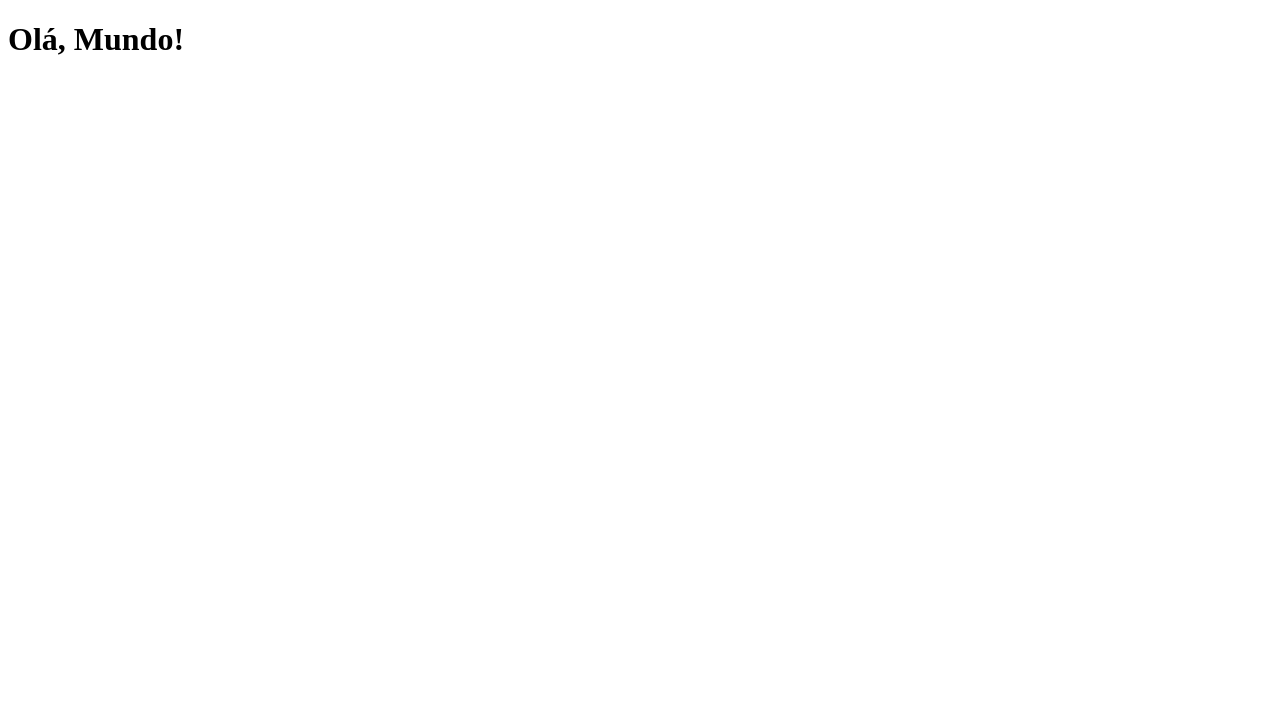
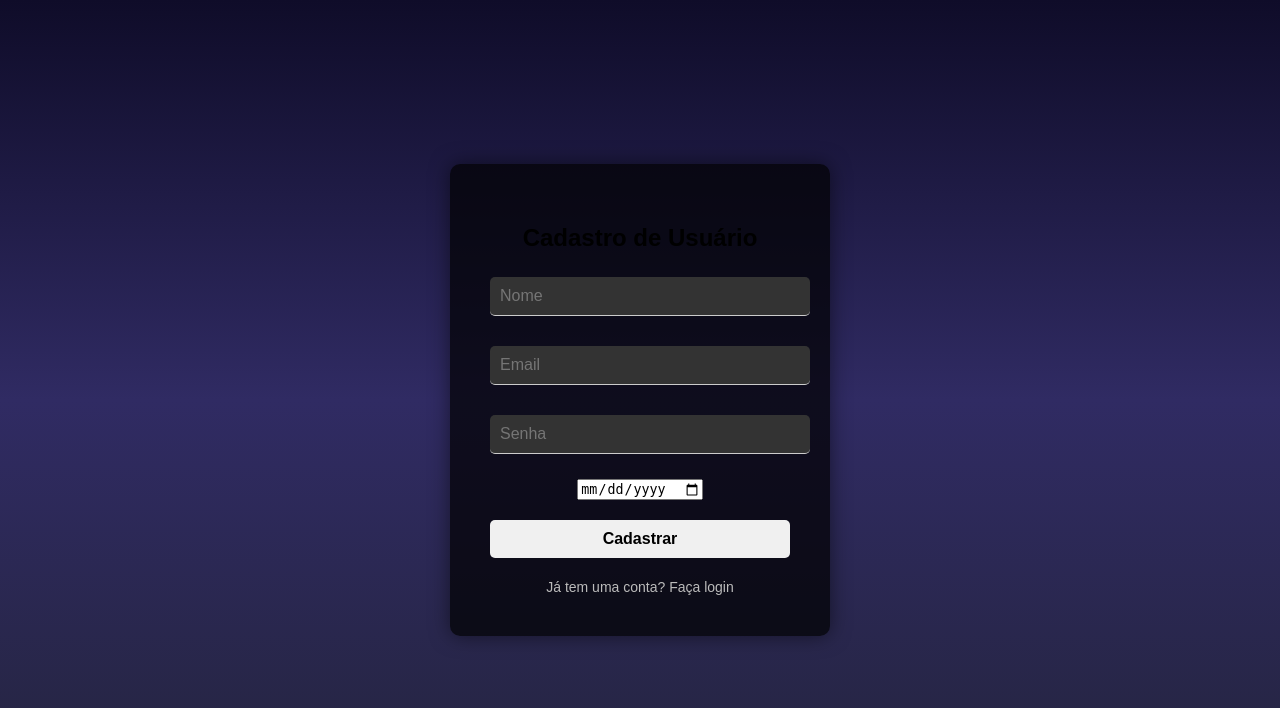
Before and after one commit to Luerfel/Integrador-ll, a Flask app: page /cadastro in a window 1280 px wide. Before the commit the part shown is almost empty. Shown: the top 708 px of the page. Run offline with Flask 3, Linux system fonts and the light colour scheme.

Commit message:
tela de cadastro funcionando

```diff
--- a/app.py
+++ b/app.py
@@ -91,17 +91,43 @@ Uso: Esta função é chamada quando um moderador faz login com sucesso.
 """
     return render_template('area_moderador.html')  # Renderiza a página da área do moderador
 
-# Rota para a página de cadastro
-@app.route('/cadastro')
-
+@app.route('/cadastro', methods=['GET', 'POST'])
+@app.route('/cadastro', methods=['GET', 'POST'])
 def cadastro():
     """
-Esta função renderiza a página HTML correspondente à área do moderador
-(area_moderador.html).
+    Esta função lida com o processo de cadastro de um novo usuário.
+    - Se o método for GET, renderiza a página de cadastro.
+    - Se o método for POST, coleta os dados fornecidos pelo formulário, insere-os no banco de dados
+      e redireciona o usuário para a página de login.
+    """
+    if request.method == 'POST':
+        nome = request.form['nome']
+        email = request.form['email']
+        senha = request.form['senha']
+        data_nascimento = request.form['data_nascimento']
 
-Uso: Esta função é chamada quando um moderador faz login com sucesso."""
+        # Conectar ao banco de dados e inserir o novo usuário
+        conn = sqlite3.connect(database_path)
+        cursor = conn.cursor()
 
-    return render_template('cadastro.html')  # Renderiza a página de cadastro
+        try:
+            cursor.execute('''
+                INSERT INTO usuarios (nome, email, senha, data_nascimento)
+                VALUES (?, ?, ?, ?)
+            ''', (nome, email, senha, data_nascimento))
+
+            conn.commit()
+            return redirect(url_for('home'))  # Redireciona para a página de login após o cadastro
+
+        except sqlite3.IntegrityError:
+            # Caso o email já esteja cadastrado
+            return 'Erro: Email já cadastrado. Tente novamente com um email diferente.', 400
+
+        finally:
+            conn.close()
+
+    # Se for uma requisição GET, renderiza o template da página de cadastro
+    return render_template('cadastro.html')
 
 # Servir arquivos estáticos (CSS, JS, imagens)
 @app.route('/static/<path:path>')
--- a/templates/cadastro.html
+++ b/templates/cadastro.html
@@ -3,9 +3,31 @@
 <head>
     <meta charset="UTF-8">
     <meta name="viewport" content="width=device-width, initial-scale=1.0">
-    <title>Olá, Mundo!</title>
+    <title>Cadastro de Usuário</title>
+    <link rel="stylesheet" href="/static/css/styles.css">
 </head>
 <body>
-    <h1 id="message">Olá, Mundo!</h1>
+    <div class="login-container">
+        <h2>Cadastro de Usuário</h2>
+        <form id="cadastroForm" method="POST" action="/cadastro">
+            <div class="input-container">
+                <input type="text" name="nome" placeholder="Nome" required>
+            </div>
+            <div class="input-container">
+                <input type="text" name="email" placeholder="Email" required>
+            </div>
+            <div class="input-container">
+                <input type="password" name="senha" placeholder="Senha" required>
+            </div>
+            <div class="input-container">
+                <input type="date" name="data_nascimento" placeholder="Data de Nascimento" required>
+            </div>
+            <button type="submit">Cadastrar</button>
+        </form>
+        <div class="signup-link">
+            <a href="/">Já tem uma conta? Faça login</a>
+        </div>
+    </div>
+    <script src="/static/js/main.js"></script>
 </body>
 </html>
```
Also changed, not shown: data/database.db.
